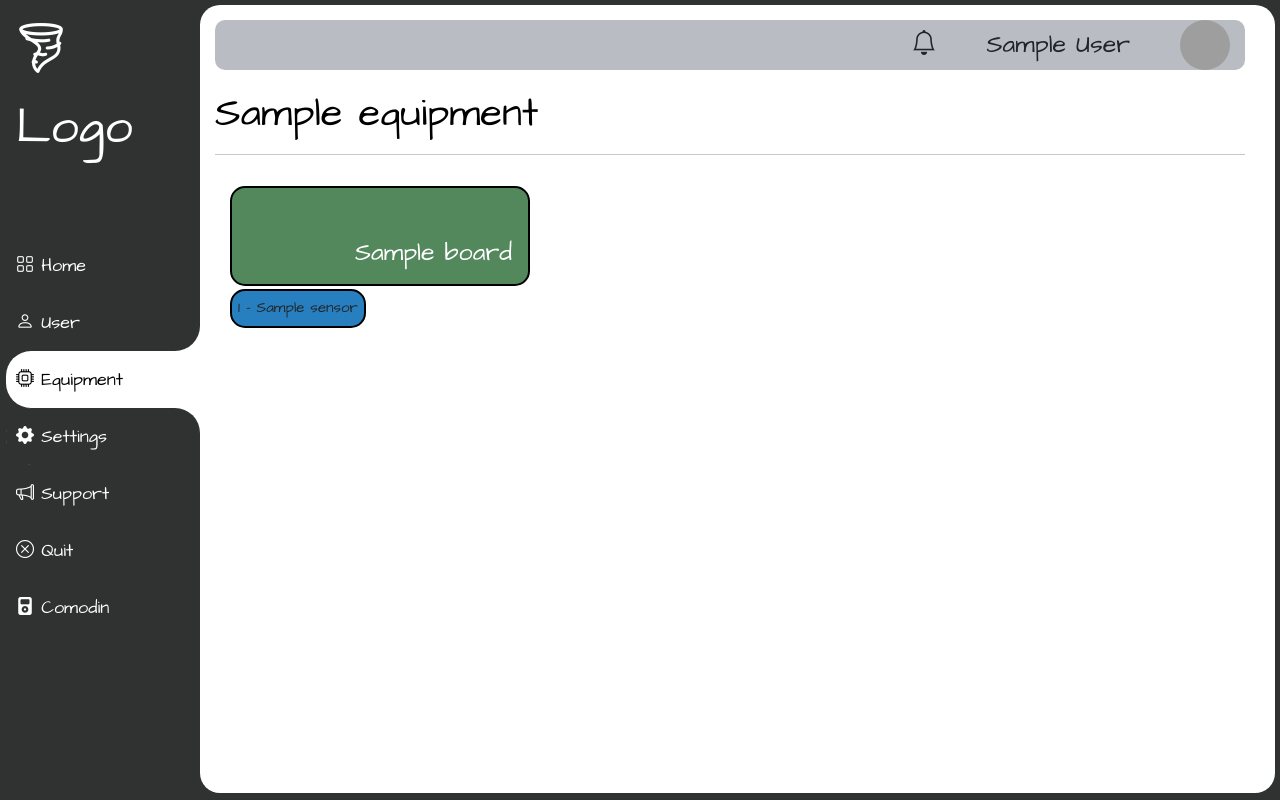
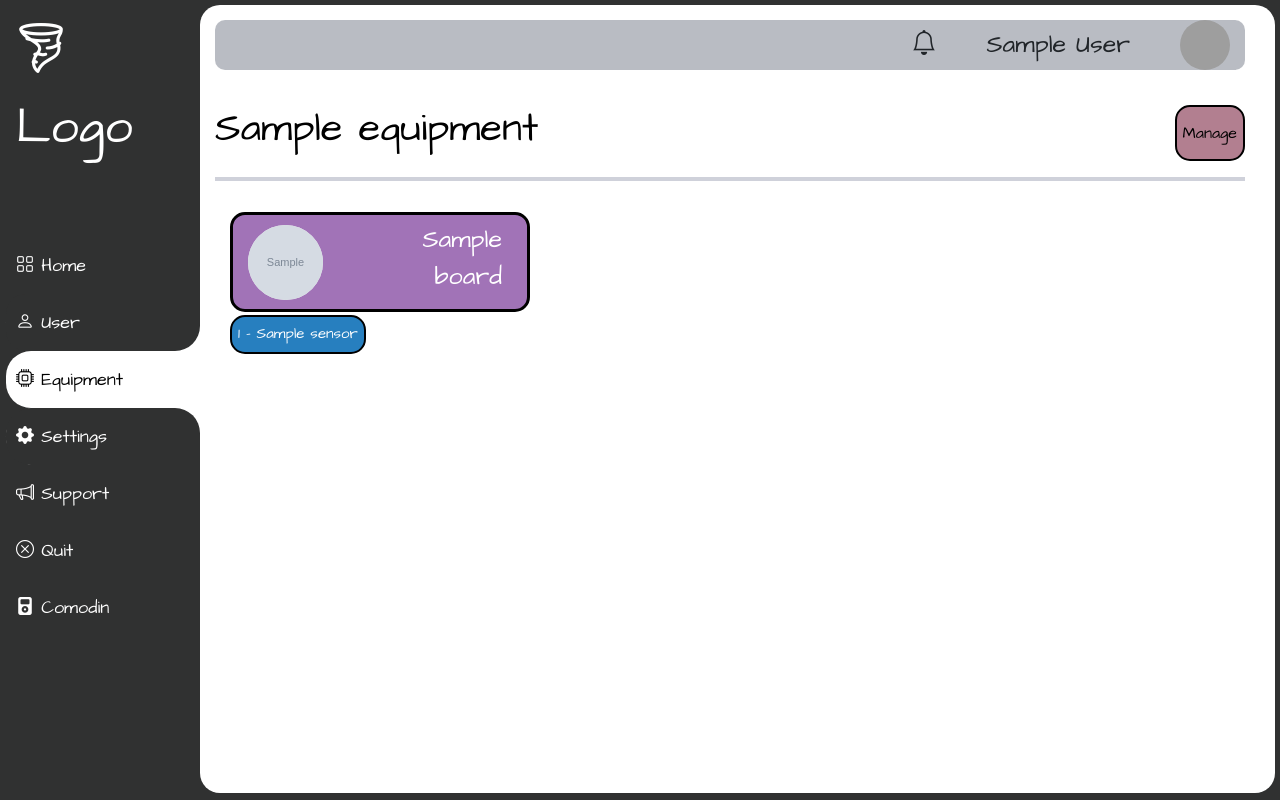
Before and after one commit to oscaralf96/IoTTesis, a Django app: page /manage/home/ in a window 1280 px wide. Run offline with Django 4.2, Linux system fonts and the light colour scheme; a user stored in the database is signed in; tables that the repository leaves empty hold one stand-in row (values such as "Sample post"); grey boxes marked "Sample" are stand-in pictures; grey boxes are pictures that could not be loaded.

Commit message:
frontend done

```diff
--- a/backend/api/models.py
+++ b/backend/api/models.py
@@ -16,6 +16,11 @@ class Equipment(models.Model):
 class Board(models.Model):
     specs = models.CharField(max_length=1000)
     name = models.CharField(max_length=100)
+    image = models.ImageField(
+        upload_to='boards/images',
+        blank=True,
+        null=True
+    )
 
     def __str__(self):
         """Return board name."""
--- a/backend/api/serializers.py
+++ b/backend/api/serializers.py
@@ -21,7 +21,7 @@ class BoardSerializer(serializers.ModelSerializer):
 
     class Meta:
         model = Board
-        fields = ['id', 'name', 'specs']
+        fields = ['id', 'name', 'specs', 'image']
 
 
 class SensorSerializer(serializers.ModelSerializer):
--- a/backend/backend/urls.py
+++ b/backend/backend/urls.py
@@ -16,8 +16,11 @@ Including another URLconf
 from django.contrib import admin
 from django.urls import path, include
 
+from django.conf import settings
+from django.conf.urls.static import static
+
 urlpatterns = [
     path('admin/', admin.site.urls),
     path('manage/', include(('management.urls', 'management'), namespace='management')),
     path('api/', include(('api.urls', 'api'), namespace='api')),
-]
+] + static(settings.MEDIA_URL, document_root=settings.MEDIA_ROOT) + static(settings.STATIC_URL, document_root=settings.STATIC_ROOT)
--- a/backend/static/css/dashboard/content/cards.css
+++ b/backend/static/css/dashboard/content/cards.css
@@ -17,26 +17,30 @@
 }
 
 .card{
-    background-color: rgb(82, 136, 92);
+    display: flex;
+    flex-flow: row;
+    background-color: rgba(123, 57, 153, 0.704);
     padding: 6px;
-    border: 2px solid black;
+    border: 3px solid black;
     border-radius: 15px;
     width: 300px;
     height: 100px;
+    align-items: center;
+    padding: 15px;
 }
 
 .card img{
-    width: 150px;
-    height: 150px;
-    border-radius: 0px 0px 0px 0px ;
-    border-radius: 15%;
+    width: 75px;
+    height: 75px;
+    border-radius: 50%;
+    background-color: whitesmoke;
 }
 
 .card-title{
     color: white;
-    padding-top: 40px;
     padding-right: 10px;
     text-align: right;
+    width: 150px;
 }
 
 .mini-card-wrapper {
@@ -54,6 +58,7 @@
 }
 
 .mini-card {
+    color: white;
     font-size: 15px;
     background-color: rgb(39, 127, 191);
     padding: 6px;
@@ -64,13 +69,8 @@
 }
 
 .mini-card:hover {
-    font-size: 15px;
+    color: black;
     background-color: rgb(255, 255, 255);
-    padding: 6px;
-    border: 2px solid black;
-    border-radius: 15px;
-    width: auto;
-    height: auto;
 }
 
 .asignation_add {
--- a/backend/static/css/dashboard/content/equipment.css
+++ b/backend/static/css/dashboard/content/equipment.css
@@ -35,3 +35,10 @@
 .titles {
   color: black;
 }
+
+.Eq-title {
+  display: flex;
+  flex-flow: row;
+  justify-content: space-between;
+  padding-top: 15px;
+}
--- a/backend/static/css/dashboard/main.css
+++ b/backend/static/css/dashboard/main.css
@@ -29,6 +29,22 @@
 
 }
 
+.button {
+  background-color: rgba(132, 51, 79, 0.626);
+  padding: 6px;
+  border: 2px solid black;
+  border-radius: 15px;
+}
+
+.button:hover {
+  color: white;
+  background-color: rgb(132, 51, 79);
+}
+
+.h-separators {
+  border: 2px solid rgba(93, 110, 164, 0.559);
+}
+
 .content > div {
 }
 
--- a/backend/templates/equipos/equipos.html
+++ b/backend/templates/equipos/equipos.html
@@ -12,14 +12,20 @@
 
 
     {% for equipment in equipments %}
-            <h1 class="titles">{{ equipment.equipment }}</h1>
-            <hr></hr>
+            <div class="Eq-title">
+                <h1 class="titles">{{ equipment.equipment }}</h1>
+                <button class="button">Manage</button>
+            </div>
+            <hr class="h-separators"></hr>
             <div class="eq-container">
                 {% for device in equipment.devices %}
                     <div class="card-wrapper">
                         <div class="card">
                             <a href="/courses{{ science }}/{{ course.name }}">
                             </a>
+                            <div class="card-img">
+                                <img src="{{ device.device.board.image.url }}"/>
+                            </div>
                             <label class="card-title">{{ device.device.board }}</label>
                         </div>
                         <div class="mini-card-wrapper">
```
Also changed, not shown: backend/api/migrations/0006_board_image.py (added), backend/media/boards/images/ESP32.jpg (added), backend/media/boards/images/STM32.png (added), backend/media/boards/images/arduinoNano.jpg (added), backend/media/boards/images/raspberryPiPico.jpg (added).
